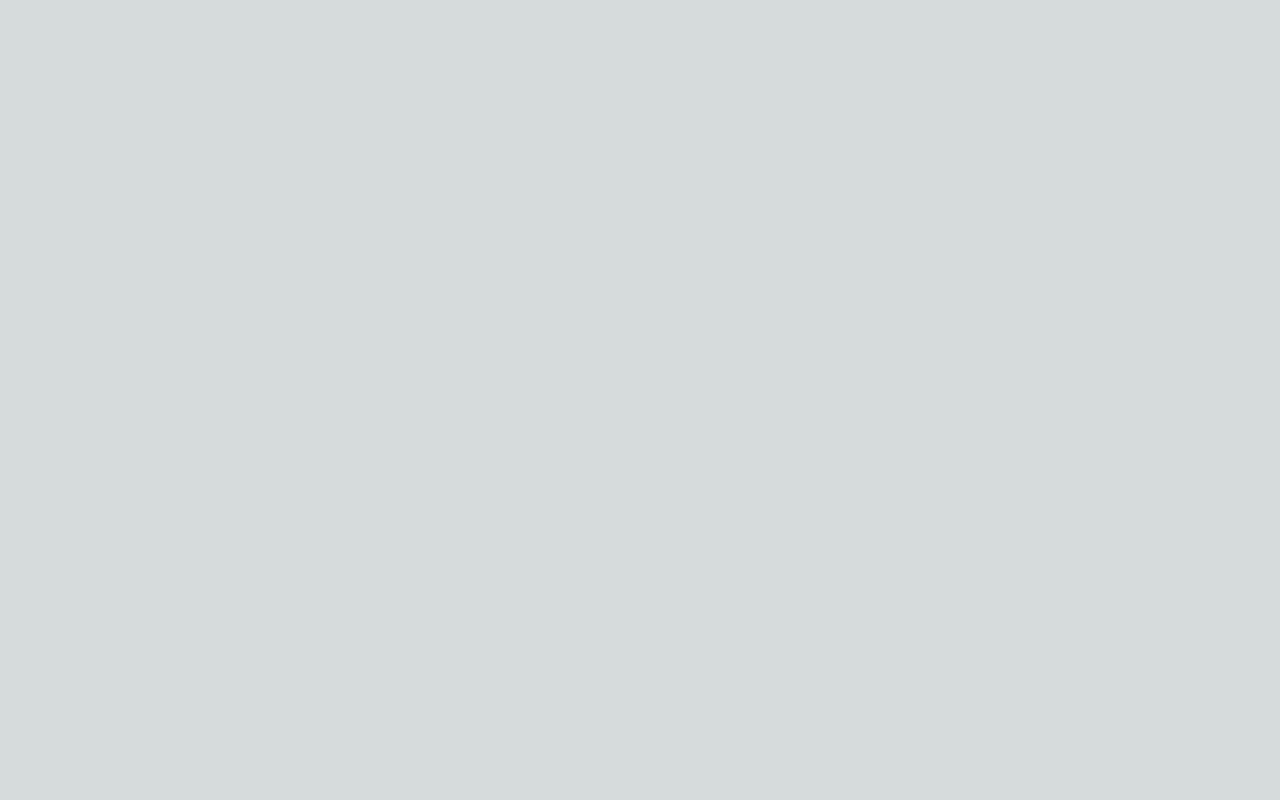
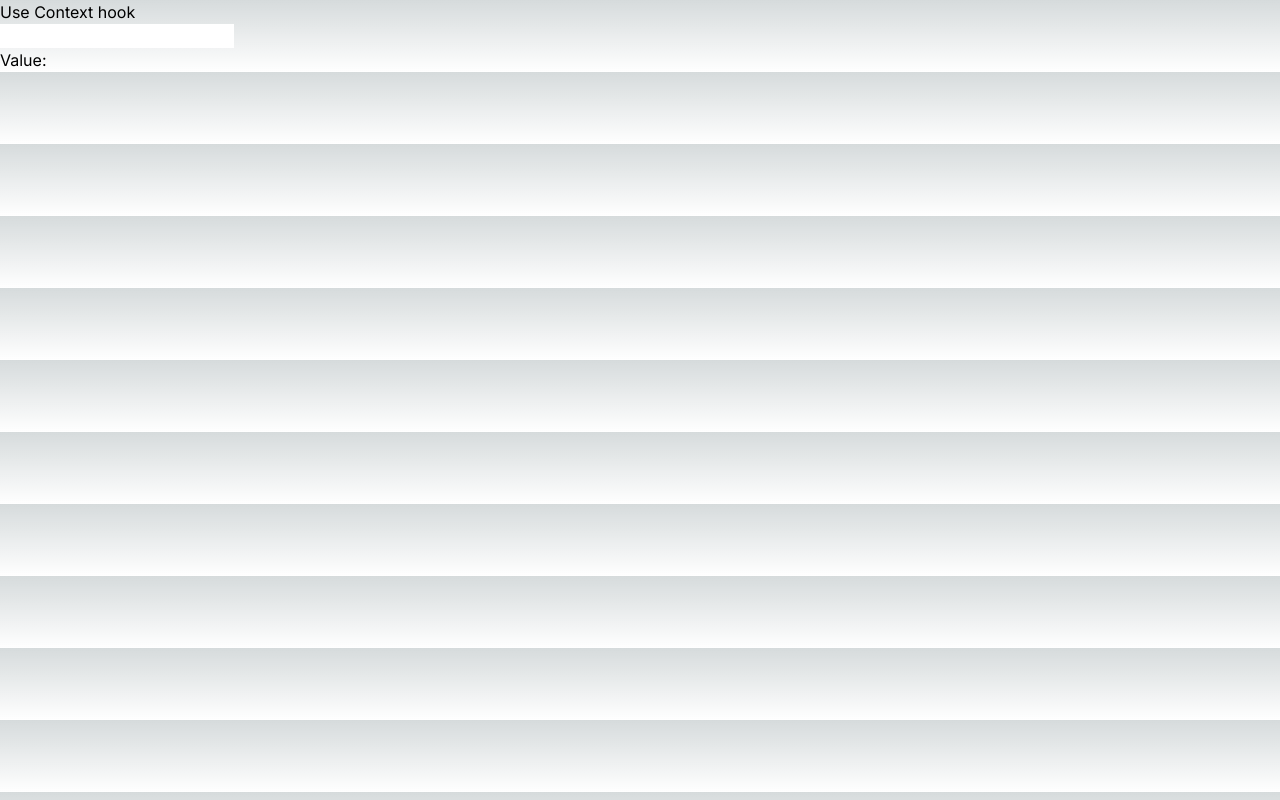
Before and after one commit to BoatPrakit/next-playground, a Next.js app: page / in a window 1280 px wide. Built offline with nearby package versions, Linux system fonts and the light colour scheme.

Commit message:
add use context demo

```diff
--- /dev/null
+++ b/src/app/context/[id]/page.tsx
@@ -0,0 +1,9 @@
+"use client";
+import { useParams } from "next/navigation";
+import React from "react";
+// URL: /context/[id]
+export default function ContextIdPage() {
+  const { id } = useParams();
+
+  return <>Id: {id}</>;
+}
--- /dev/null
+++ b/src/app/context/layout.tsx
@@ -0,0 +1,8 @@
+export default function Layout({ children }: any) {
+  return (
+    <div className="bg-gray-700">
+      <h1>Layout</h1>
+      {children}
+    </div>
+  );
+}
--- /dev/null
+++ b/src/app/context/page.tsx
@@ -0,0 +1,19 @@
+"use client";
+import { useRouter } from "next/navigation";
+
+// URL: /context
+export default function ContextPage() {
+  const router = useRouter();
+
+  return (
+    <>
+      <h1>Context Page!</h1>
+      <button
+        className="bg-red-400"
+        onClick={() => router.push("/context/100")}
+      >
+        Go to id 100
+      </button>
+    </>
+  );
+}
--- a/src/app/page.tsx
+++ b/src/app/page.tsx
@@ -1,4 +1,5 @@
 "use client";
+import { UseContextDemo } from "@/components/UseContext/UseContextDemo";
 import { UseEffectDemo } from "@/components/UseEffect/UseEffectDemo";
 import { UseStateDemo } from "@/components/UseState/UseStateDemo";
 import { useState } from "react";
@@ -13,7 +14,8 @@ export default function Home() {
   return (
     <div>
       {/* <UseStateDemo /> */}
-      <UseEffectDemo />
+      {/* <UseEffectDemo /> */}
+      <UseContextDemo />
     </div>
   );
 }
--- /dev/null
+++ b/src/components/UseContext/Context.tsx
@@ -0,0 +1,51 @@
+import React, { createContext, useContext, useRef, useState } from "react";
+
+const MyContext = createContext<{
+  value: string;
+}>({ value: "" });
+
+export const useMyContext = () => {
+  return useContext(MyContext);
+};
+
+export function Context() {
+  const [value, setValue] = useState("");
+  return (
+    <>
+      <h1>Use Context hook</h1>
+      <input
+        className="text-black"
+        type="text"
+        onChange={(e: any) => setValue(e.target.value)}
+      />
+      <MyContext.Provider value={{ value }}>
+        <ChildOne />
+      </MyContext.Provider>
+    </>
+  );
+}
+
+function ChildOne() {
+  return (
+    <>
+      <ChildTwo />
+    </>
+  );
+}
+
+function ChildTwo() {
+  return (
+    <>
+      <ChildThree />
+    </>
+  );
+}
+
+function ChildThree() {
+  const { value } = useMyContext();
+  return (
+    <>
+      <p>Value: {value}</p>
+    </>
+  );
+}
--- /dev/null
+++ b/src/components/UseContext/PropsHell.tsx
@@ -0,0 +1,40 @@
+import React, { useState } from "react";
+
+export function PropsHell() {
+  const [value, setValue] = useState("");
+  return (
+    <>
+      <h1>Props Hell</h1>
+      <input
+        className="text-black"
+        type="text"
+        onChange={(e: any) => setValue(e.target.value)}
+      />
+      <ChildOne value={value} />
+    </>
+  );
+}
+
+function ChildOne(props: any) {
+  return (
+    <>
+      <ChildTwo value={props.value} />
+    </>
+  );
+}
+
+function ChildTwo(props: any) {
+  return (
+    <>
+      <ChildThree value={props.value} />
+    </>
+  );
+}
+
+function ChildThree(props: any) {
+  return (
+    <>
+      <p>Value: {props.value}</p>
+    </>
+  );
+}
--- /dev/null
+++ b/src/components/UseContext/UseContextDemo.tsx
@@ -0,0 +1,12 @@
+import React from "react";
+import { PropsHell } from "./PropsHell";
+import { Context } from "./Context";
+
+export function UseContextDemo() {
+  return (
+    <>
+      {/* <PropsHell /> */}
+      <Context />
+    </>
+  );
+}
```
